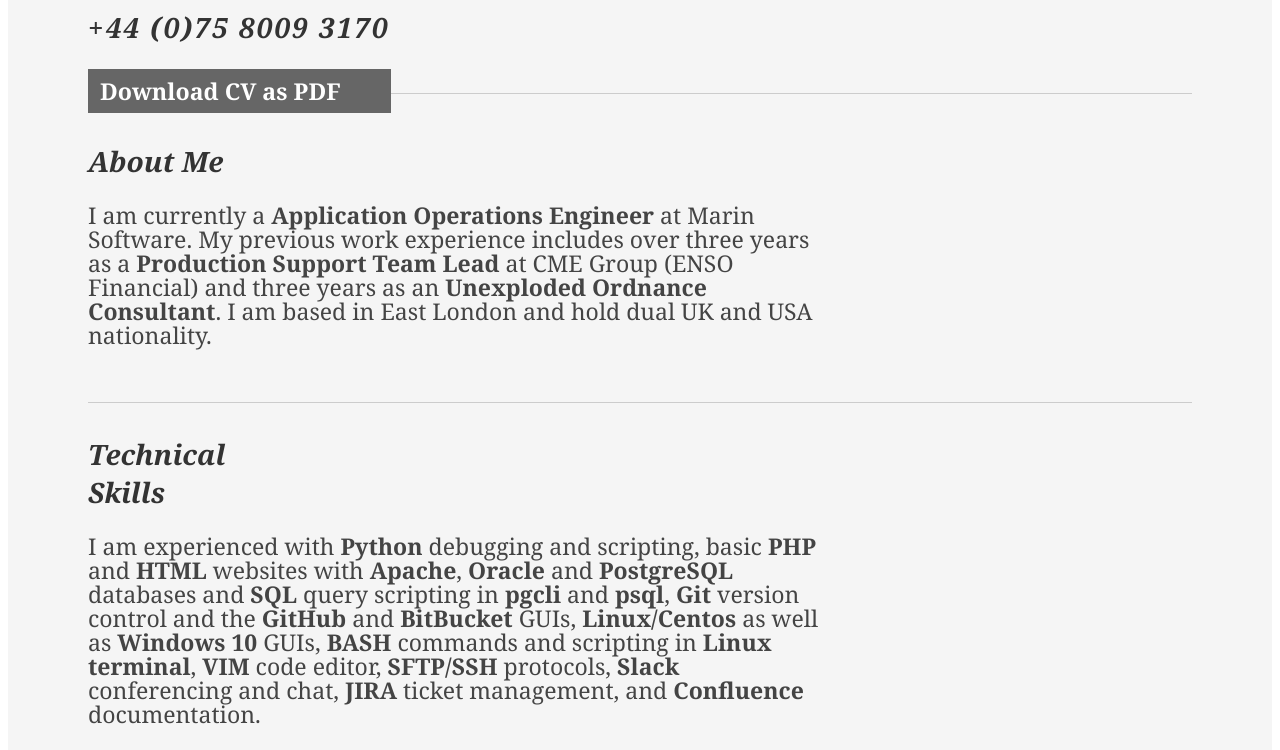
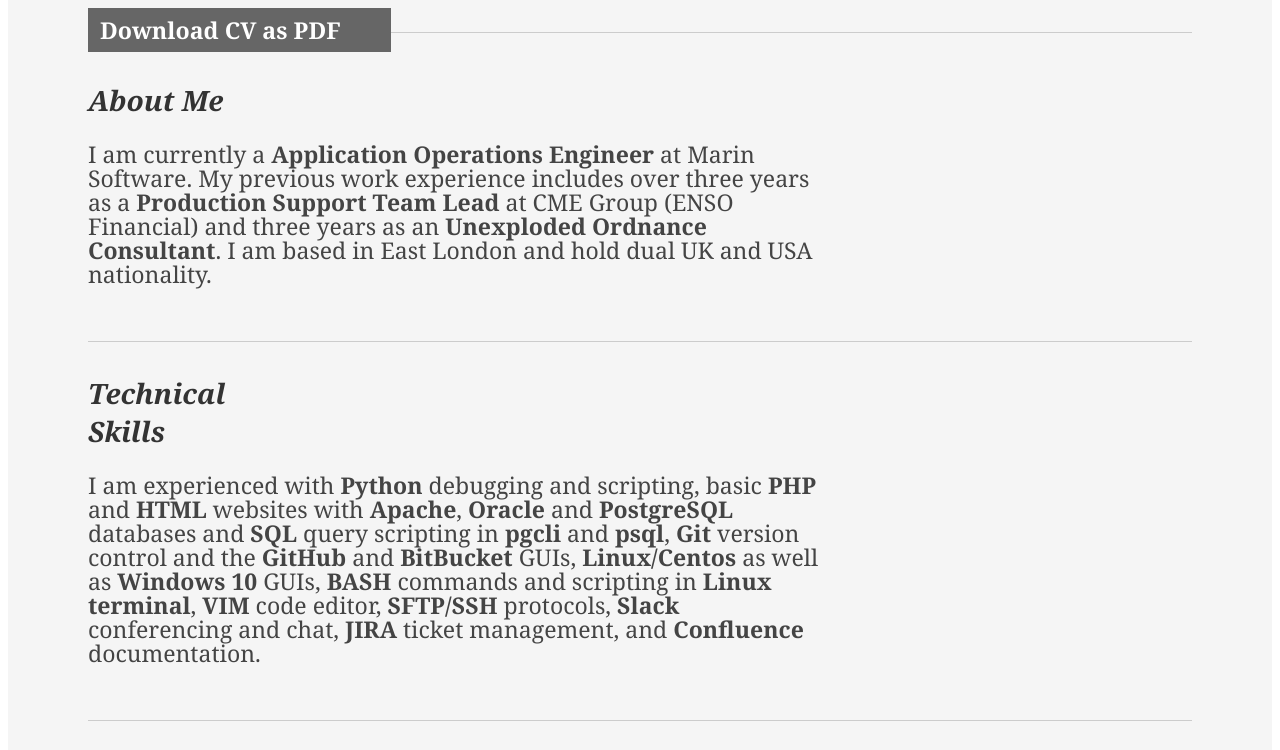
Before and after one commit to MoSherman/mosherman.github.io, a plain HTML site: page index.html in a window 1280 px wide. Shown: the part 350-1100 px from the top of the page. Drawn offline with Linux system fonts and the light colour scheme; a small style sheet from the web is missing.

Commit message:
removing number

```diff
--- a/index.html
+++ b/index.html
@@ -23,7 +23,6 @@
 					<h1>Moriah Sherman</h1>
 					<h2>Application Operations Engineer</h2>
                     <h2><a href="mailto:Moriah.Sherman@gmail.com">Moriah.Sherman@gmail.com</a></h3>
-                    <h2>+44 (0)75 8009 3170</h3>
 				</div>
 
 				<div class="yui-u">
@@ -188,7 +187,7 @@
 		</div><!--// bd -->
 
 		<div id="ft">
-			<p>Moriah Sherman &mdash; <a href="mailto:Moriah.Sherman@gmail.com">Moriah.Sherman@gmail.com</a> &mdash; +44 (0)75 8009 3170</p>
+			<p>Moriah Sherman &mdash; <a href="mailto:Moriah.Sherman@gmail.com">Moriah.Sherman@gmail.com</a> </p>
 		</div><!--// footer -->
 
 	</div><!-- // inner -->
```
